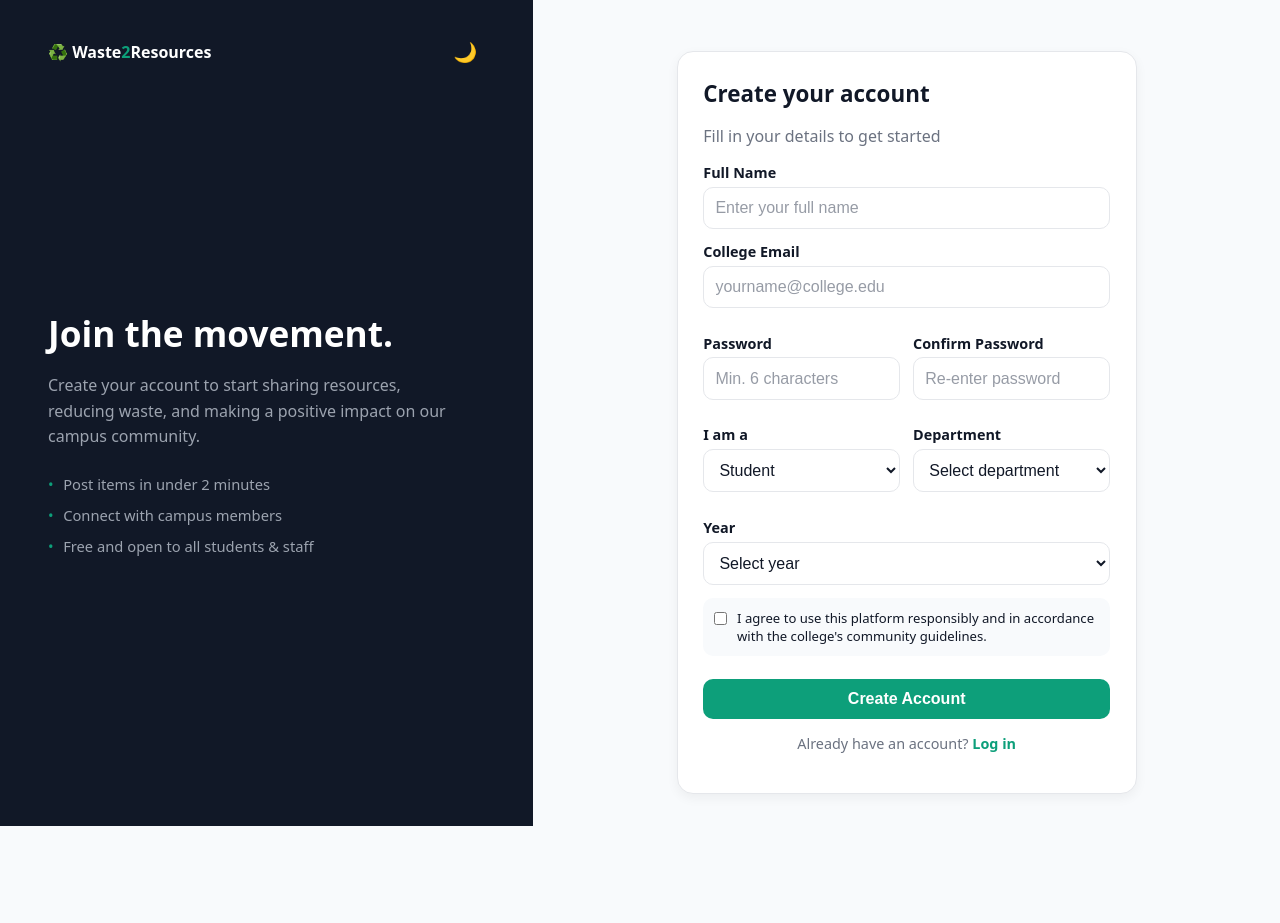
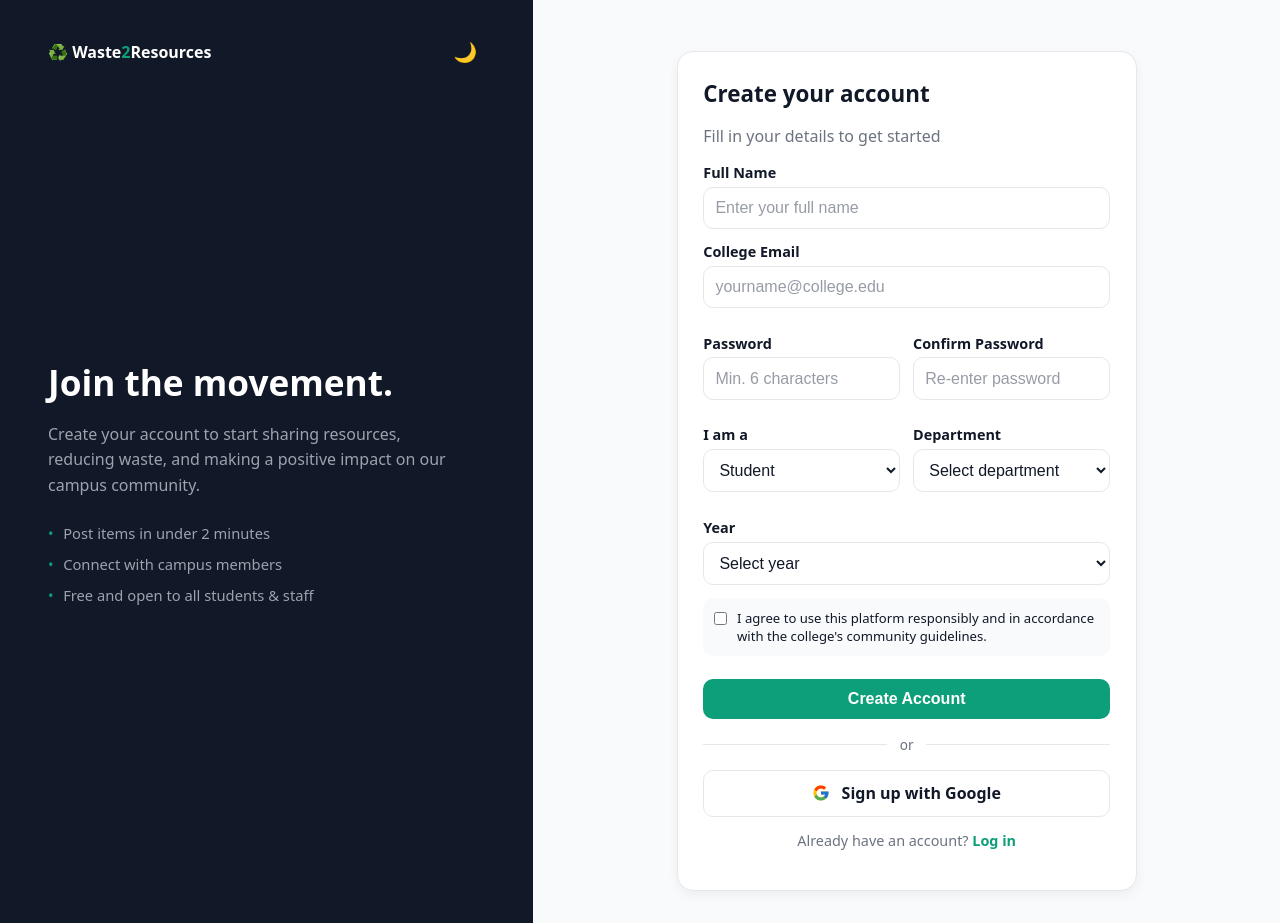
Before and after one commit to amit-prasad-dev/waste-to-resources, a React (Vite) app: page /register in a window 1280 px wide. Before the commit the page ends 826 px from the top, so only its background shows below. Built offline with nearby package versions, Linux system fonts and the light colour scheme; no server answers.

Commit message:
google authentication phase 1

```diff
--- /dev/null
+++ b/src/components/GoogleButton.jsx
@@ -0,0 +1,59 @@
+import { useState } from 'react'
+import { useNavigate } from 'react-router-dom'
+import { GoogleAuthProvider, signInWithPopup } from 'firebase/auth'
+import { doc, getDoc, setDoc, serverTimestamp } from 'firebase/firestore'
+import { auth, db } from '../firebase'
+import { useAuth } from '../AuthContext'
+import '../google.css'
+
+const ERRORS = {
+  'auth/popup-blocked': 'The sign-in popup was blocked. Allow popups for this site and try again.',
+  'auth/unauthorized-domain': 'This domain is not authorized in Firebase (Authentication > Settings > Authorized domains).',
+  'auth/network-request-failed': 'Network error. Check your internet connection.',
+  'auth/account-exists-with-different-credential': 'This email is already registered with another sign-in method.',
+}
+
+export default function GoogleButton({ label = 'Continue with Google' }) {
+  const nav = useNavigate()
+  const { refreshProfile } = useAuth()
+  const [busy, setBusy] = useState(false)
+  const [err, setErr] = useState('')
+
+  const go = async () => {
+    setErr(''); setBusy(true)
+    try {
+      const { user } = await signInWithPopup(auth, new GoogleAuthProvider())
+      const ref = doc(db, 'users', user.uid)
+      const snap = await getDoc(ref)
+      if (!snap.exists()) {
+        // First time with Google: create the profile document (role is always "user")
+        await setDoc(ref, { name: user.displayName || user.email.split('@')[0], email: user.email, userType: 'student',
+          department: '', year: '', role: 'user', provider: 'google', createdAt: serverTimestamp() })
+        await refreshProfile?.()
+        nav('/profile')          // let the new user pick type, department and year
+      } else {
+        await refreshProfile?.()
+        nav('/dashboard')
+      }
+    } catch (e) {
+      if (e.code !== 'auth/popup-closed-by-user' && e.code !== 'auth/cancelled-popup-request')
+        setErr(ERRORS[e.code] || 'Google sign-in failed: ' + (e.message || '').replace('Firebase: ', ''))
+    }
+    setBusy(false)
+  }
+
+  return (
+    <>
+      <button type="button" className="google-btn" onClick={go} disabled={busy}>
+        <svg width="18" height="18" viewBox="0 0 48 48" aria-hidden="true">
+          <path fill="#FFC107" d="M43.6 20.1H42V20H24v8h11.3C33.7 32.7 29.2 36 24 36c-6.6 0-12-5.4-12-12s5.4-12 12-12c3.1 0 5.8 1.2 8 3l5.7-5.7C34 6.1 29.3 4 24 4 13 4 4 13 4 24s9 20 20 20 20-9 20-20c0-1.3-.1-2.7-.4-3.9z"/>
+          <path fill="#FF3D00" d="M6.3 14.7l6.6 4.8C14.7 15.1 19 12 24 12c3.1 0 5.8 1.2 8 3l5.7-5.7C34 6.1 29.3 4 24 4 16.3 4 9.7 8.3 6.3 14.7z"/>
+          <path fill="#4CAF50" d="M24 44c5.2 0 9.9-2 13.4-5.2l-6.2-5.2C29.2 35.1 26.7 36 24 36c-5.2 0-9.6-3.3-11.3-7.9l-6.5 5C9.5 39.6 16.2 44 24 44z"/>
+          <path fill="#1976D2" d="M43.6 20.1H42V20H24v8h11.3c-.8 2.2-2.2 4.2-4.1 5.6l6.2 5.2C37 39.2 44 34 44 24c0-1.3-.1-2.7-.4-3.9z"/>
+        </svg>
+        {busy ? 'Please wait…' : label}
+      </button>
+      {err && <div className="error" role="alert" style={{ marginTop: '.7rem' }}>{err}</div>}
+    </>
+  )
+}
--- /dev/null
+++ b/src/google.css
@@ -0,0 +1,8 @@
+.divider { display: flex; align-items: center; gap: .8rem; margin: 1rem 0; color: var(--text-muted, var(--muted, #66766d)); font-size: .85rem; }
+.divider::before, .divider::after { content: ''; flex: 1; height: 1px; background: var(--border, var(--line, #e1e8e4)); }
+.google-btn { width: 100%; display: inline-flex; align-items: center; justify-content: center; gap: .7rem; padding: .7rem 1rem;
+  font: inherit; font-weight: 600; cursor: pointer; border-radius: 10px;
+  background: var(--surface, var(--card, #fff)); color: var(--text, #17251e); border: 1px solid var(--border, var(--line, #d5ddd8)); }
+.google-btn:hover:not(:disabled) { border-color: var(--primary, var(--g, #1b7f4b)); }
+.google-btn:focus-visible { outline: 2px solid var(--primary, var(--g, #1b7f4b)); outline-offset: 2px; }
+.google-btn:disabled { opacity: .6; cursor: not-allowed; }
--- a/src/pages/Login.jsx
+++ b/src/pages/Login.jsx
@@ -4,6 +4,7 @@ import { sendPasswordResetEmail } from 'firebase/auth'
 import { auth } from '../firebase'
 import { useAuth } from '../AuthContext'
 import AuthShell from '../components/AuthShell'
+import GoogleButton from '../components/GoogleButton'
 
 export default function Login() {
   const { user, login } = useAuth()
@@ -34,6 +35,8 @@ export default function Login() {
         <div className="between"><span /><button type="button" className="link" onClick={forgot}>Forgot password?</button></div>
         {err && <div className="error">{err}</div>}{msg && <div className="ok">{msg}</div>}
         <button className="btn full" disabled={busy}>{busy ? 'Please wait…' : 'Log In'}</button>
+        <div className="divider">or</div>
+        <GoogleButton label="Continue with Google" />
         <p className="center-text muted">Don't have an account? <Link to="/register">Create one</Link></p>
       </form>
     </AuthShell>
--- a/src/pages/Profile.jsx
+++ b/src/pages/Profile.jsx
@@ -11,13 +11,13 @@ const YEARS = ['1st Year', '2nd Year', '3rd Year', '4th Year', 'Postgraduate']
 
 export default function Profile() {
   const { user, profile, refreshProfile, isAdmin, logout } = useAuth()
-  const [f, setF] = useState({ name: '', department: '', year: '' })
+  const [f, setF] = useState({ name: '', userType: 'student', department: '', year: '' })
   const [stats, setStats] = useState(null)
   const [busy, setBusy] = useState(false)
   const [msg, setMsg] = useState(null)
   const set = k => e => setF({ ...f, [k]: e.target.value })
 
-  useEffect(() => { if (profile) setF({ name: profile.name || '', department: profile.department || '', year: profile.year || '' }) }, [profile])
+  useEffect(() => { if (profile) setF({ name: profile.name || '', userType: profile.userType || 'student', department: profile.department || '', year: profile.year || '' }) }, [profile])
 
   useEffect(() => { (async () => {
     const n = async (col, field) => (await getDocs(query(collection(db, col), where(field, '==', user.uid)))).docs.map(d => d.data())
@@ -28,7 +28,7 @@ export default function Profile() {
   const save = async e => {
     e.preventDefault(); setBusy(true); setMsg(null)
     try {
-      const data = { name: f.name.trim(), department: f.department, year: profile?.userType === 'student' ? f.year : '' }
+      const data = { name: f.name.trim(), userType: f.userType, department: f.department, year: f.userType === 'student' ? f.year : '' }
       await updateDoc(doc(db, 'users', user.uid), data)
       await updateProfile(auth.currentUser, { displayName: data.name })
       await refreshProfile?.()
@@ -69,10 +69,12 @@ export default function Profile() {
         <h3 style={{ marginTop: 0 }}>Personal details</h3>
         <label>Full name<input required value={f.name} onChange={set('name')} /></label>
         <label>Email<input className="ro" value={user.email} readOnly /></label>
+        <label>I am a<select value={f.userType} onChange={set('userType')}>
+          <option value="student">Student</option><option value="faculty">Faculty</option><option value="staff">Staff</option></select></label>
         <div className="two">
           <label>Department<select value={f.department} onChange={set('department')}>
             <option value="">Select department</option>{DEPTS.map(d => <option key={d}>{d}</option>)}</select></label>
-          {profile.userType === 'student' &&
+          {f.userType === 'student' &&
             <label>Year<select value={f.year} onChange={set('year')}>
               <option value="">Select year</option>{YEARS.map(y => <option key={y}>{y}</option>)}</select></label>}
         </div>
--- a/src/pages/Register.jsx
+++ b/src/pages/Register.jsx
@@ -2,6 +2,7 @@ import { useState } from 'react'
 import { Link, useNavigate, Navigate } from 'react-router-dom'
 import { useAuth } from '../AuthContext'
 import AuthShell from '../components/AuthShell'
+import GoogleButton from '../components/GoogleButton'
 
 const DEPTS = ['Computer Science', 'Information Technology', 'Mechanical', 'Civil', 'Electrical', 'Electronics', 'Science', 'Commerce', 'Arts', 'Administration', 'Other']
 const YEARS = ['1st Year', '2nd Year', '3rd Year', '4th Year', 'Postgraduate']
@@ -43,6 +44,8 @@ export default function Register() {
           <span>I agree to use this platform responsibly and in accordance with the college's community guidelines.</span></label>
         {err && <div className="error">{err}</div>}
         <button className="btn full" disabled={busy}>{busy ? 'Please wait…' : 'Create Account'}</button>
+        <div className="divider">or</div>
+        <GoogleButton label="Sign up with Google" />
         <p className="center-text muted">Already have an account? <Link to="/login">Log in</Link></p>
       </form>
     </AuthShell>
```
